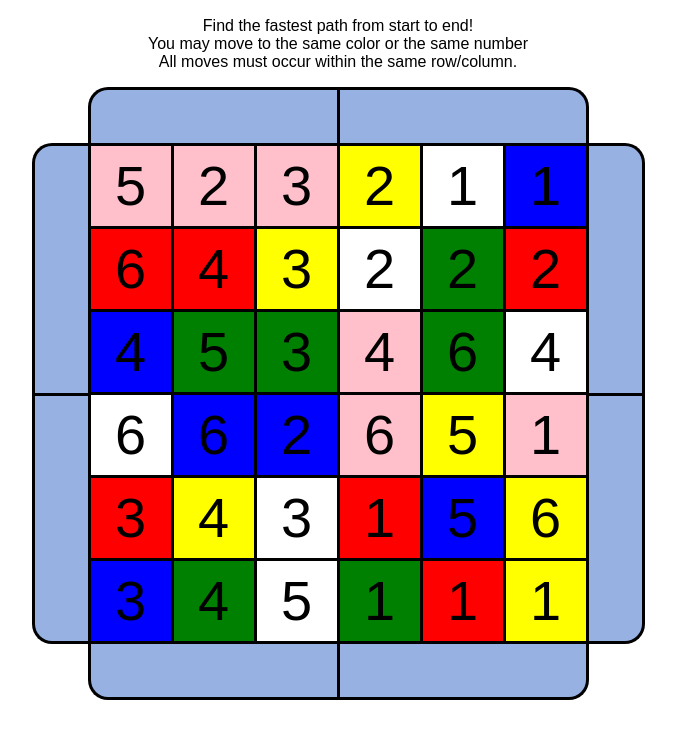
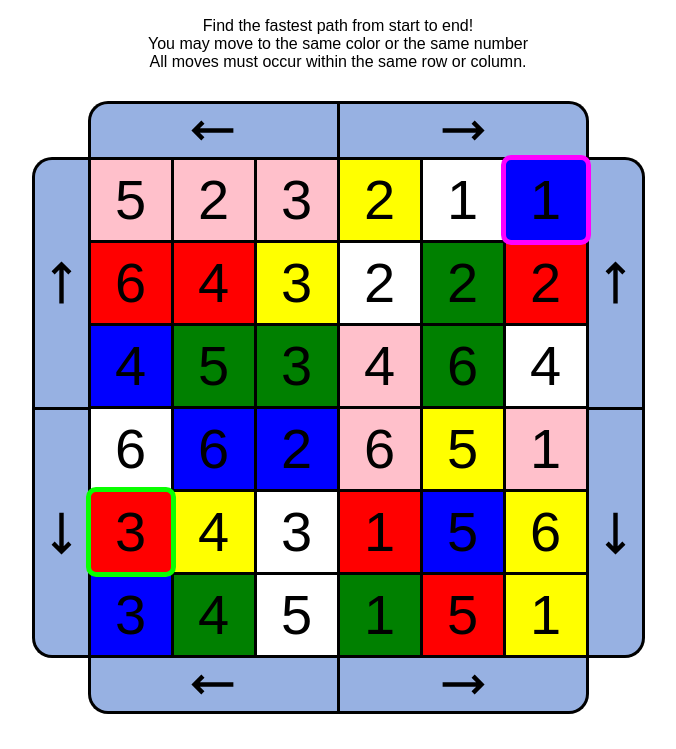
Before and after one commit to MazeCow/microbots, a plain HTML site: page index.html in a window 1280 px wide. Shown: the part 51-800 px from the top of the page, without its empty margins (302-978 px from the left). Drawn offline with Linux system fonts and the light colour scheme.

Commit message:
Added start and end cell functionality.

```diff
--- a/app.js
+++ b/app.js
@@ -17,7 +17,7 @@ const matrices = [
   [
     ["P6", "Y5", "P1"],
     ["R1", "B5", "Y6"],
-    ["G1", "R1", "Y1"],
+    ["G1", "R5", "Y1"],
   ],
 ];
 
@@ -44,6 +44,27 @@ function parseCellString(string) {
   return [colorDict[string.substring(0, 1)], string.substring(1, 2)];
 }
 
+function checkMoveValidity(row1, col1, row2, col2) {
+  let cell1 = board[row1][col1];
+  let color1 = cell1.classList[0];
+  let letter1 = cell1.children[0].innerHTML;
+
+  let cell2 = board[row2][col2];
+  let color2 = cell2.classList[0];
+  let letter2 = cell2.children[0].innerHTML;
+
+  if (color1 === color2 || letter1 === letter2) {
+    return true;
+  }
+}
+
+const cellPath = [];
+
+function clickCell() {
+  let row = this.getAttribute("row");
+  let col = this.getAttribute("col");
+}
+
 function generateBoard() {
   /* Select board grid element on webpage */
   const grid = document.getElementsByClassName("grid")[0];
@@ -68,6 +89,9 @@ function generateBoard() {
       textContainer.innerHTML = number;
       divCell.appendChild(textContainer);
 
+      /* Add an event listener to the cell. */
+      divCell.addEventListener("click", clickCell);
+
       /* Append the cell to the grid */
       grid.append(divCell);
     }
@@ -75,3 +99,30 @@ function generateBoard() {
 }
 
 generateBoard();
+
+function getRandomInt(max) {
+  return Math.floor(Math.random() * max);
+}
+
+function locateElement(row, col) {
+  return document.querySelector(`[row="${row}"][col="${col}"]`);
+}
+
+let startRow = getRandomInt(6);
+let startCol = getRandomInt(6);
+let endRow = getRandomInt(6);
+let endCol = getRandomInt(6);
+
+while (
+  (startRow === endRow || startRow + 1 === endRow || startRow - 1 === endRow) &&
+  (startCol === endCol || startCol + 1 === endCol || startCol - 1 === endCol)
+) {
+  endRow = getRandomInt(6);
+  endCol = getRandomInt(6);
+}
+
+let startCell = locateElement(startRow, startCol);
+let endCell = locateElement(endRow, endCol);
+
+startCell.classList.add("start");
+endCell.classList.add("end");
--- a/index.html
+++ b/index.html
@@ -12,26 +12,26 @@
       <p>
         Find the fastest path from start to end!<br />
         You may move to the same color or the same number<br />
-        All moves must occur within the same row/column.
+        All moves must occur within the same row or column.
       </p>
     </header>
     <div class="board">
       <div class="top-buttons">
-        <div class="rotate-btn"></div>
-        <div class="rotate-btn"></div>
+        <div class="rotate-btn left-arrow"></div>
+        <div class="rotate-btn right-arrow"></div>
       </div>
       <div class="left-buttons">
-        <div class="rotate-btn"></div>
-        <div class="rotate-btn"></div>
+        <div class="rotate-btn up-arrow"></div>
+        <div class="rotate-btn down-arrow"></div>
       </div>
       <div class="grid"></div>
       <div class="right-buttons">
-        <div class="rotate-btn"></div>
-        <div class="rotate-btn"></div>
+        <div class="rotate-btn up-arrow"></div>
+        <div class="rotate-btn down-arrow"></div>
       </div>
       <div class="bottom-buttons">
-        <div class="rotate-btn"></div>
-        <div class="rotate-btn"></div>
+        <div class="rotate-btn left-arrow"></div>
+        <div class="rotate-btn right-arrow"></div>
       </div>
     </div>
     <script src="app.js"></script>
--- a/styles.css
+++ b/styles.css
@@ -1,5 +1,6 @@
 * {
   box-sizing: border-box;
+  user-select: none;
 }
 
 body {
@@ -15,7 +16,7 @@ header {
 .board {
   width: 100%;
   justify-content: center;
-  margin: auto;
+  margin: 30px 0 0 0;
   display: grid;
 }
 
@@ -134,6 +135,11 @@ header {
   background-color: rgb(151, 177, 226);
 }
 
+.rotate-btn:hover {
+  cursor: pointer;
+  filter: brightness(0.95);
+}
+
 .cell {
   display: flex;
   width: min(10vw, 10vh);
@@ -142,6 +148,11 @@ header {
   align-items: center;
   font-family: Arial, Helvetica, sans-serif;
   font-size: min(7vw, 7vh);
+}
+
+.cell:hover {
+  cursor: pointer;
+  filter: brightness(0.9);
 }
 
 .cell.pink {
@@ -167,3 +178,47 @@ header {
 .cell.white {
   background-color: white;
 }
+
+.right-arrow {
+  background-image: url("images/right-arrow.svg");
+  background-size: contain;
+  background-repeat: no-repeat;
+  background-position: center;
+}
+
+.left-arrow {
+  background-image: url("images/left-arrow.svg");
+  background-size: contain;
+  background-repeat: no-repeat;
+  background-position: center;
+}
+
+.up-arrow {
+  background-image: url("images/up-arrow.svg");
+  background-size: contain;
+  background-repeat: no-repeat;
+  background-position: center;
+}
+
+.down-arrow {
+  background-image: url("images/down-arrow.svg");
+  background-size: contain;
+  background-repeat: no-repeat;
+  background-position: center;
+}
+
+.end {
+  border: 5px solid rgb(9, 255, 0);
+  margin: -5px;
+  border-radius: 10px;
+  z-index: 1;
+  box-sizing: content-box;
+}
+
+.start {
+  border: 5px solid rgb(255, 0, 255);
+  margin: -5px;
+  border-radius: 10px;
+  z-index: 2;
+  box-sizing: content-box;
+}
```
Also changed, not shown: images/down-arrow.svg (added), images/left-arrow.svg (added), images/right-arrow.svg (added), images/up-arrow.svg (added).
